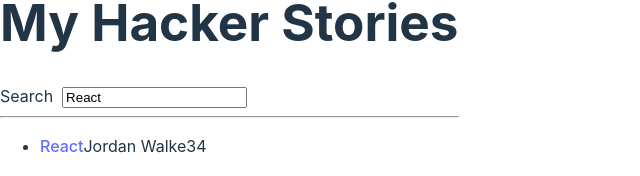
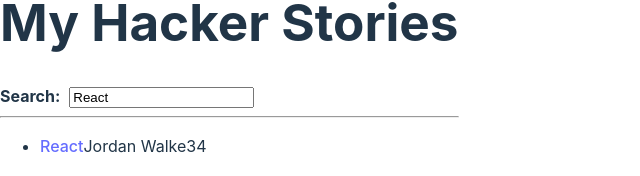
Before and after one commit to patriziamartemucci/hacker-stories, a React (Vite) app: page / in a window 1280 px wide. Shown: the part 333-509 px from the top of the page, without its empty margins (0-640 px from the left). Built offline with nearby package versions, Linux system fonts and the light colour scheme.

Commit message:
React component composition

```diff
--- a/src/App.jsx
+++ b/src/App.jsx
@@ -21,9 +21,9 @@
 
 
 
-const InputWithLabel = ({id,label,value,type='text',onInputChange}) => (
+const InputWithLabel = ({id,label,value,type='text',onInputChange,children}) => (
  <>
-    <label htmlFor={id}>{label} </label>
+    <label htmlFor={id}>{children} </label>
     &nbsp;
     <input id={id} type={type} value={value} onChange={onInputChange}/>
   </>
@@ -82,12 +82,11 @@
 
     <InputWithLabel
     id="search"
-    label="Search"
     value={searchTerm}
-    type="text"
     onInputChange={handleSearch}
-    />
-
+    >
+      <strong>Search:</strong>
+    </InputWithLabel>
     <hr />
 
     <List list={searchedStories} />
```
